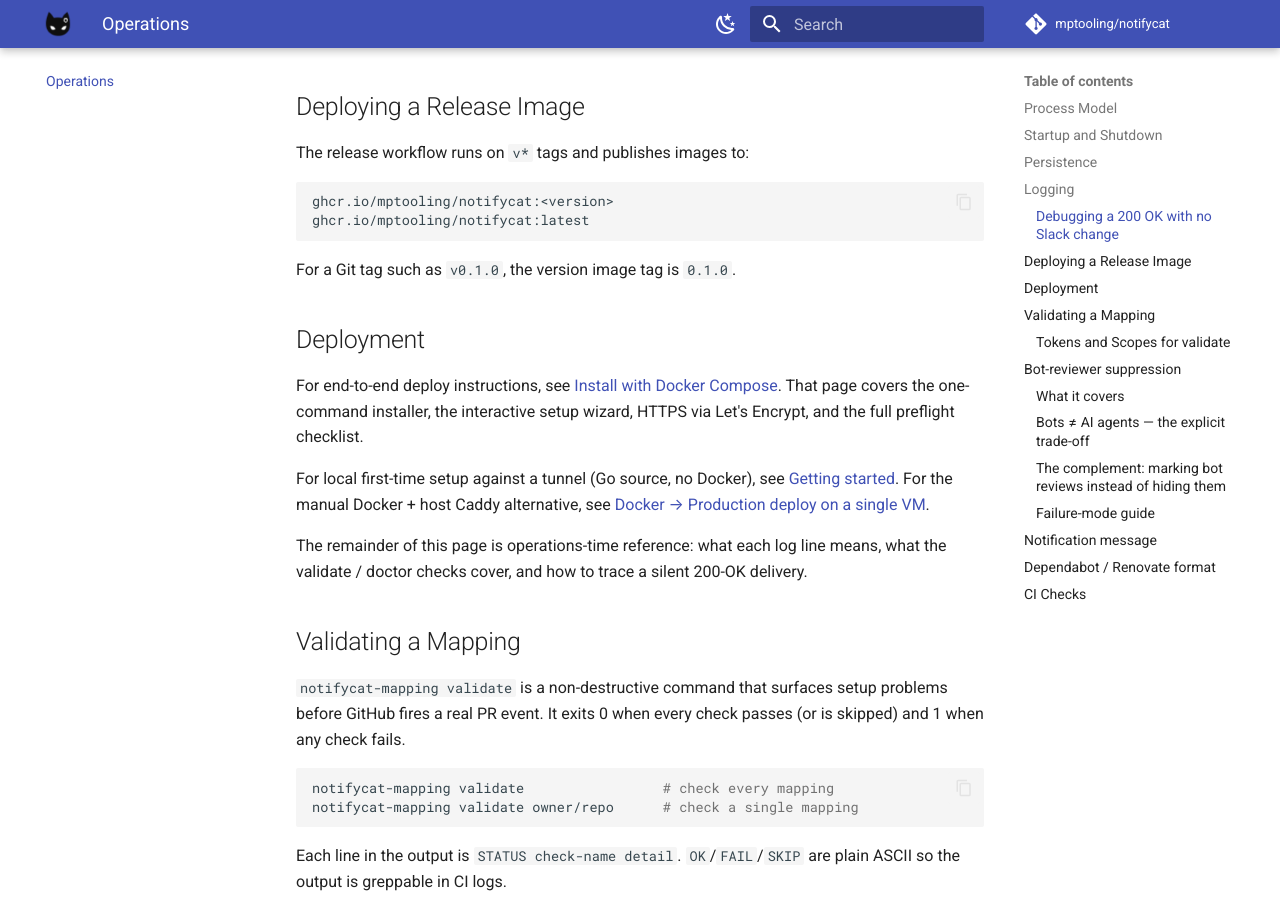
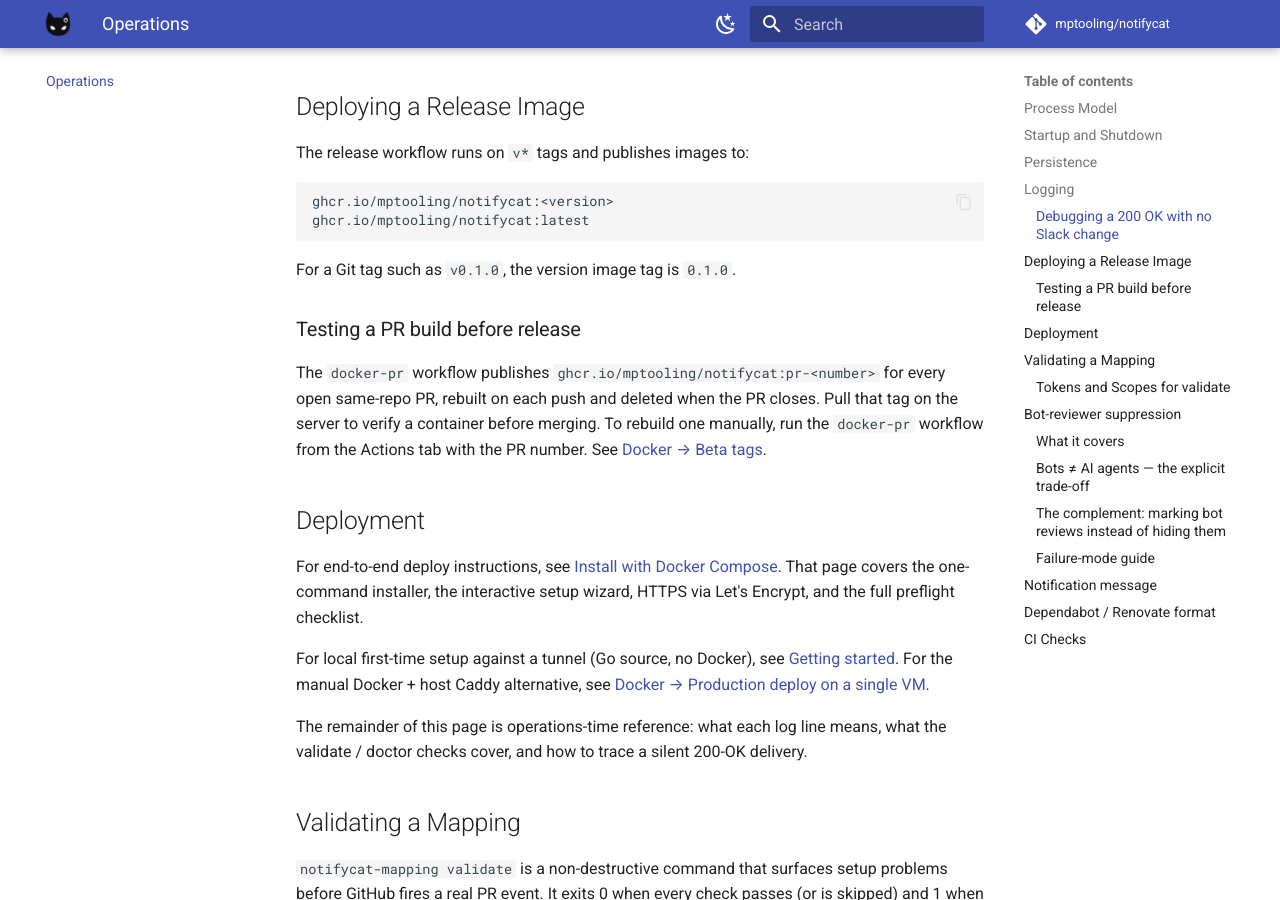
Before and after one commit to mptooling/notifycat, an MkDocs documentation site: the page built from docs/operations.md, in a window 1280 px wide and 900 px high, scrolled down 2765 px. Built offline with MkDocs 1.6.1 and Material for MkDocs 9.7.7, drawn with Linux system fonts in a browser that asks for light colours; comment, search, counter and statistics services are not loaded.

Commit message:
ci: publish beta container image for each PR (#98)

````diff
--- a/docs/operations.md
+++ b/docs/operations.md
@@ -92,6 +92,10 @@ ghcr.io/mptooling/notifycat:latest
 ```
 
 For a Git tag such as `v0.1.0`, the version image tag is `0.1.0`.
+
+### Testing a PR build before release
+
+The `docker-pr` workflow publishes `ghcr.io/mptooling/notifycat:pr-<number>` for every open same-repo PR, rebuilt on each push and deleted when the PR closes. Pull that tag on the server to verify a container before merging. To rebuild one manually, run the `docker-pr` workflow from the Actions tab with the PR number. See [Docker → Beta tags](docker.md#beta-tags-per-pull-request).
 
 ## Deployment
 
````
Also changed, not shown: docs/docker.md (+4 -0 lines), 1 other file.
